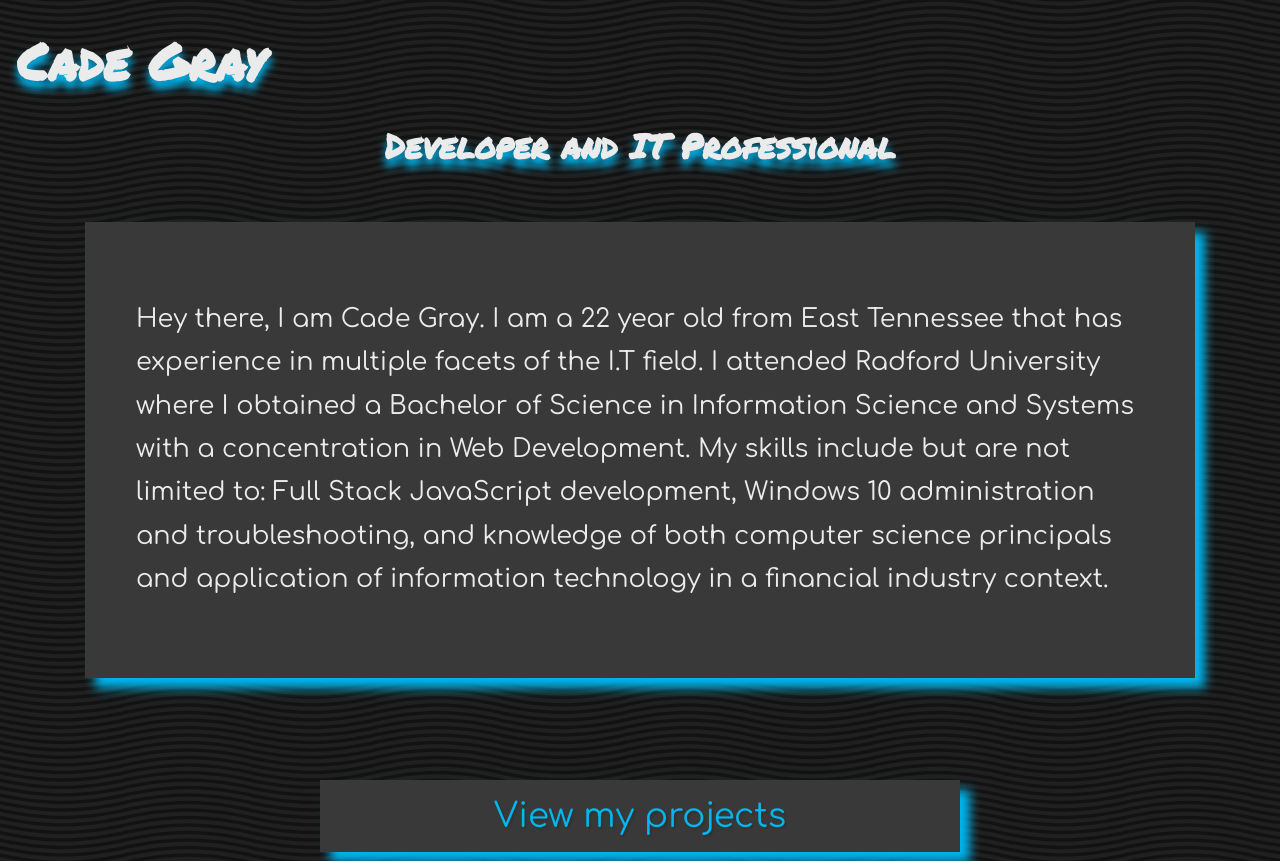
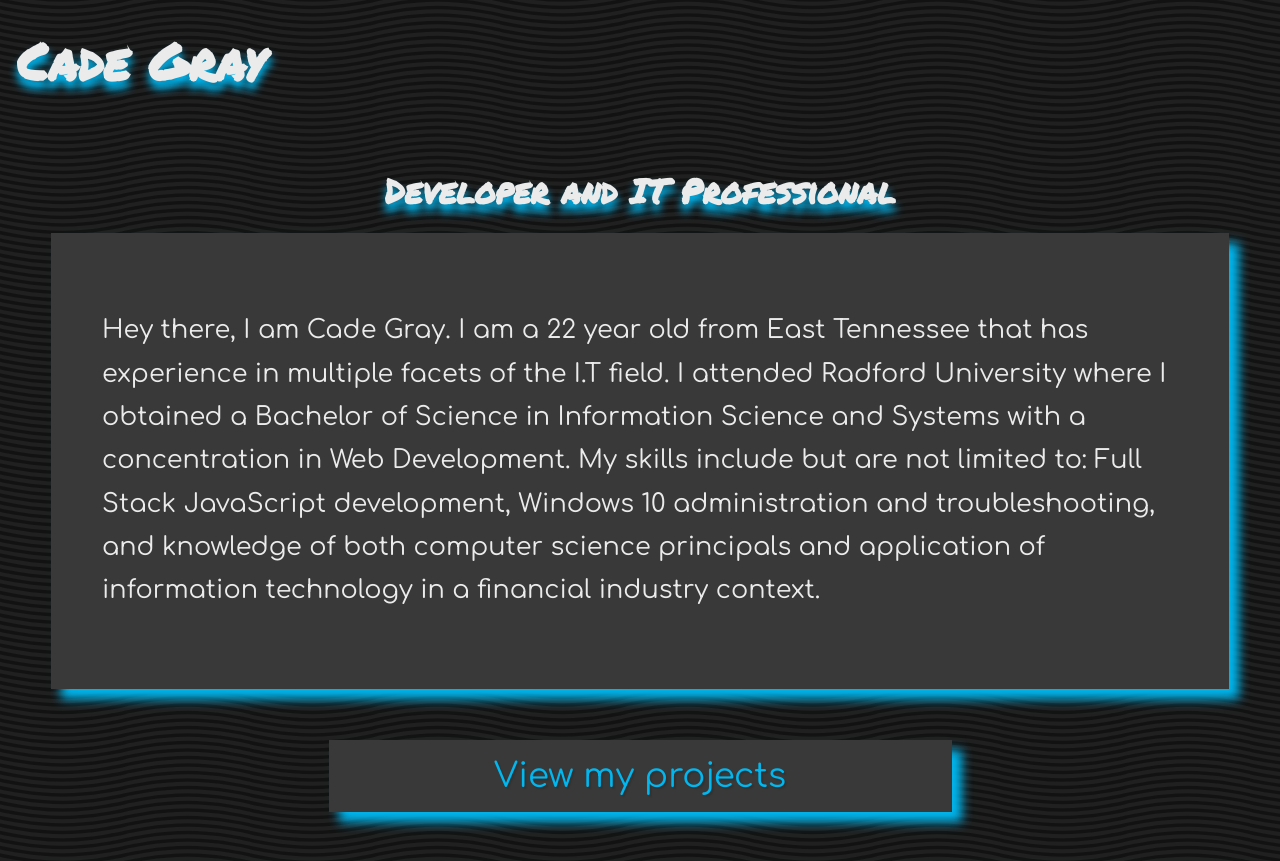
Before and after one commit to cade-gray/personal-site-react, a React (Create React App) app: page / in a window 1280 px wide. Shown: the top 861 px of the page. Built offline with nearby package versions, Linux system fonts and the light colour scheme.

Commit message:
Cleaned up home page's margins

```diff
--- a/src/BioCard/BioCard.css
+++ b/src/BioCard/BioCard.css
@@ -1,6 +1,5 @@
 .bioCard{
     padding: 3rem;
-    margin: 3rem;
     background: #393939;
     box-shadow: 10px 10px 10px #00b7ef;
 }
--- a/src/Home/Home.css
+++ b/src/Home/Home.css
@@ -1,13 +1,12 @@
 .container{
-    padding-left: 2rem;
-    padding-right: 2rem;
     display: flex;
     flex-direction: column;
     align-items: center;
+    margin: 3rem;
 }
 .about-me-text{
     font-family: 'Permanent Marker', cursive;
-    margin: 0;
+    margin: 1rem;
     text-align: center;
     font-size: 2rem;
     text-shadow: 0px 8px 9px #00B6EF;
```
